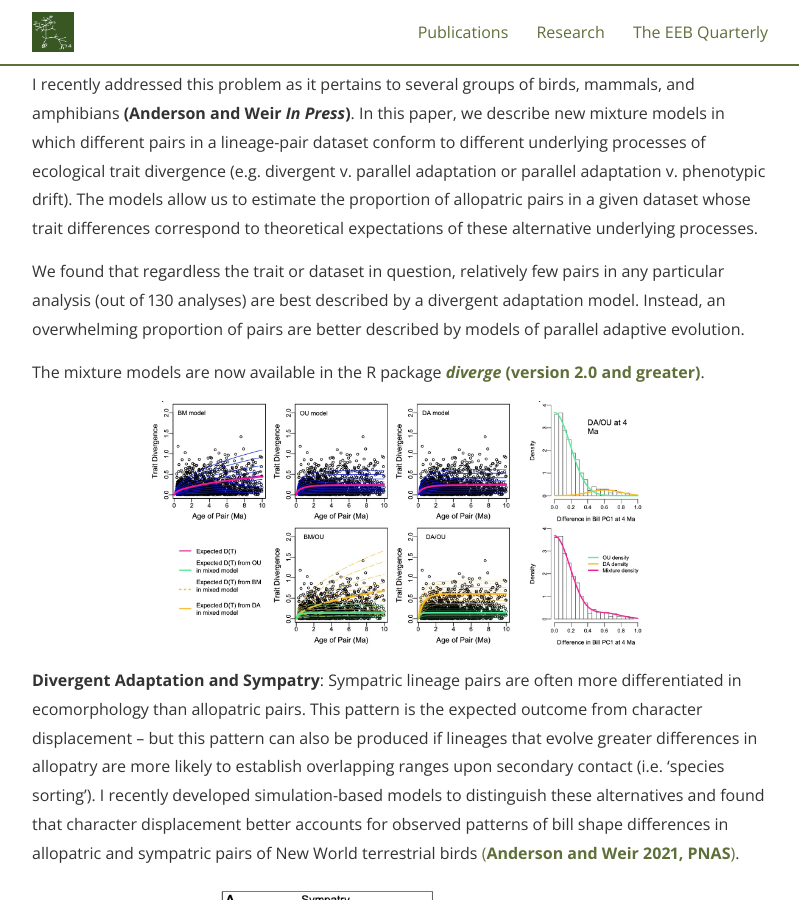
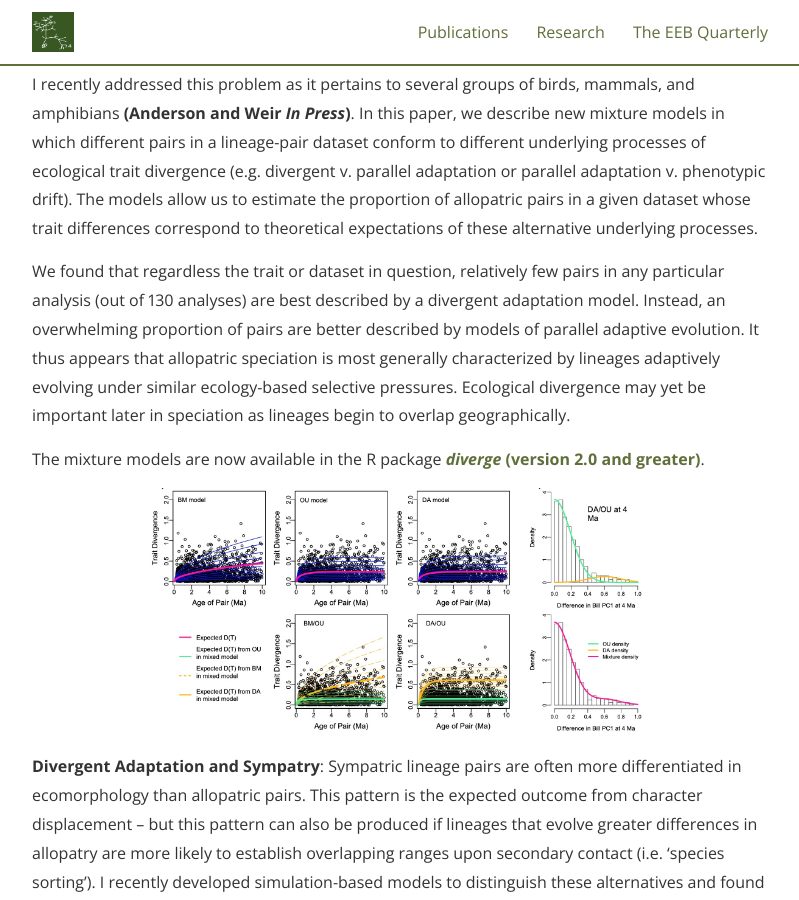
Before and after one commit to SeanASAnderson/SeanASAnderson.github.io, a Jekyll site: the page built from research.md, in a window 1280 px wide and 900 px high, scrolled down 2727 px. Shown: the whole window, without its empty margins (240-1039 px from the left). Built offline with Jekyll 4.4.1, drawn with Linux system fonts in a browser that asks for light colours; nearby versions of some CDN libraries; some web fonts are replaced.

Commit message:
added interpretation

```diff
--- a/research.md
+++ b/research.md
@@ -43,7 +43,7 @@ Addressing the generality of adaptive ecological divergence as an engine of dive
 
 I recently addressed this problem as it pertains to several groups of birds, mammals, and amphibians **(Anderson and Weir *In Press*)**. In this paper, we describe new mixture models in which different pairs in a lineage-pair dataset conform to different underlying processes of ecological trait divergence (e.g. divergent v. parallel adaptation or parallel adaptation v. phenotypic drift). The models allow us to estimate the proportion of allopatric pairs in a given dataset whose trait differences correspond to theoretical expectations of these alternative underlying processes.
 
-We found that regardless the trait or dataset in question, relatively few pairs in any particular analysis (out of 130 analyses) are best described by a divergent adaptation model. Instead, an overwhelming proportion of pairs are better described by models of parallel adaptive evolution.
+We found that regardless the trait or dataset in question, relatively few pairs in any particular analysis (out of 130 analyses) are best described by a divergent adaptation model. Instead, an overwhelming proportion of pairs are better described by models of parallel adaptive evolution. It thus appears that allopatric speciation is most generally characterized by lineages adaptively evolving under similar ecology-based selective pressures. Ecological divergence may yet be important later in speciation as lineages begin to overlap geographically.
 
 The mixture models are now available in the R package [***diverge*** **(version 2.0 and greater)**](https://cran.r-project.org/web/packages/diverge/index.html).
 
```
